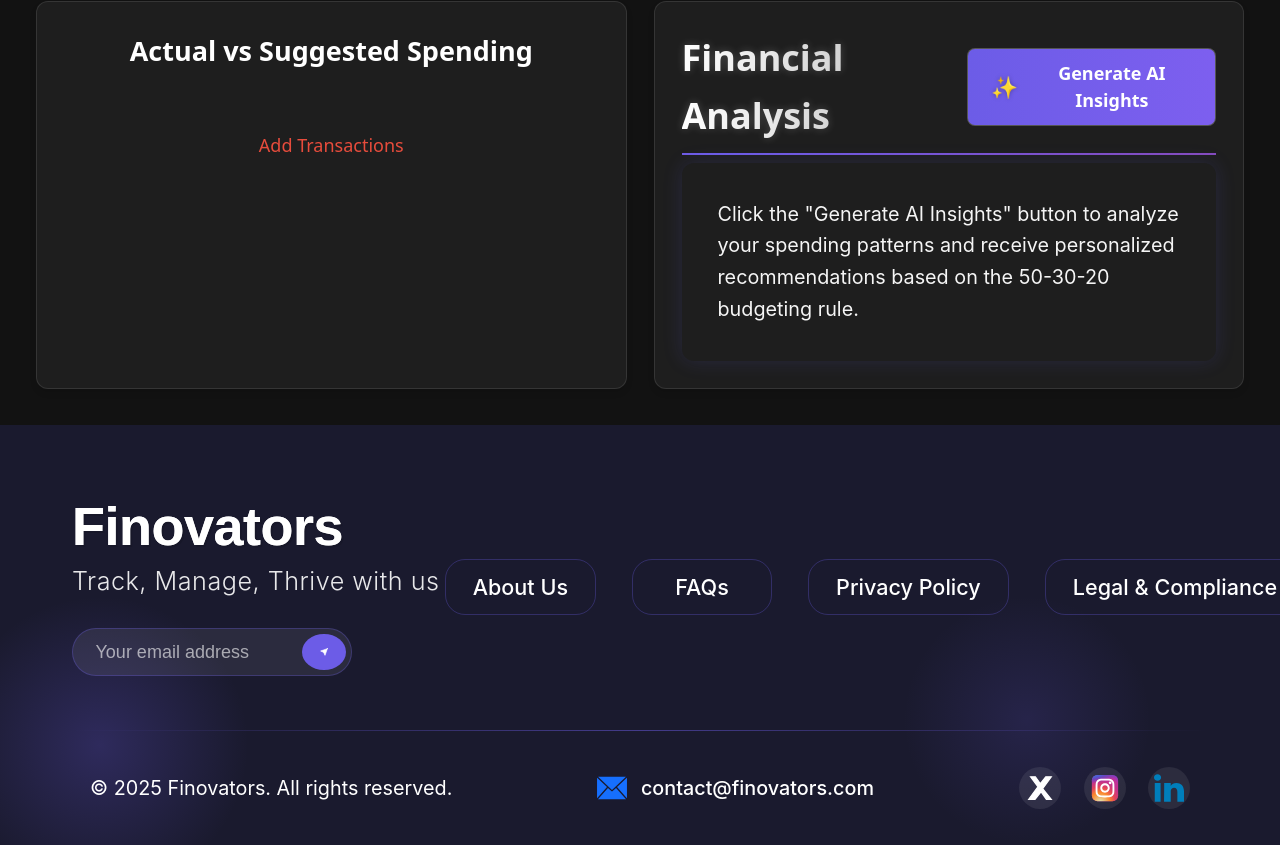
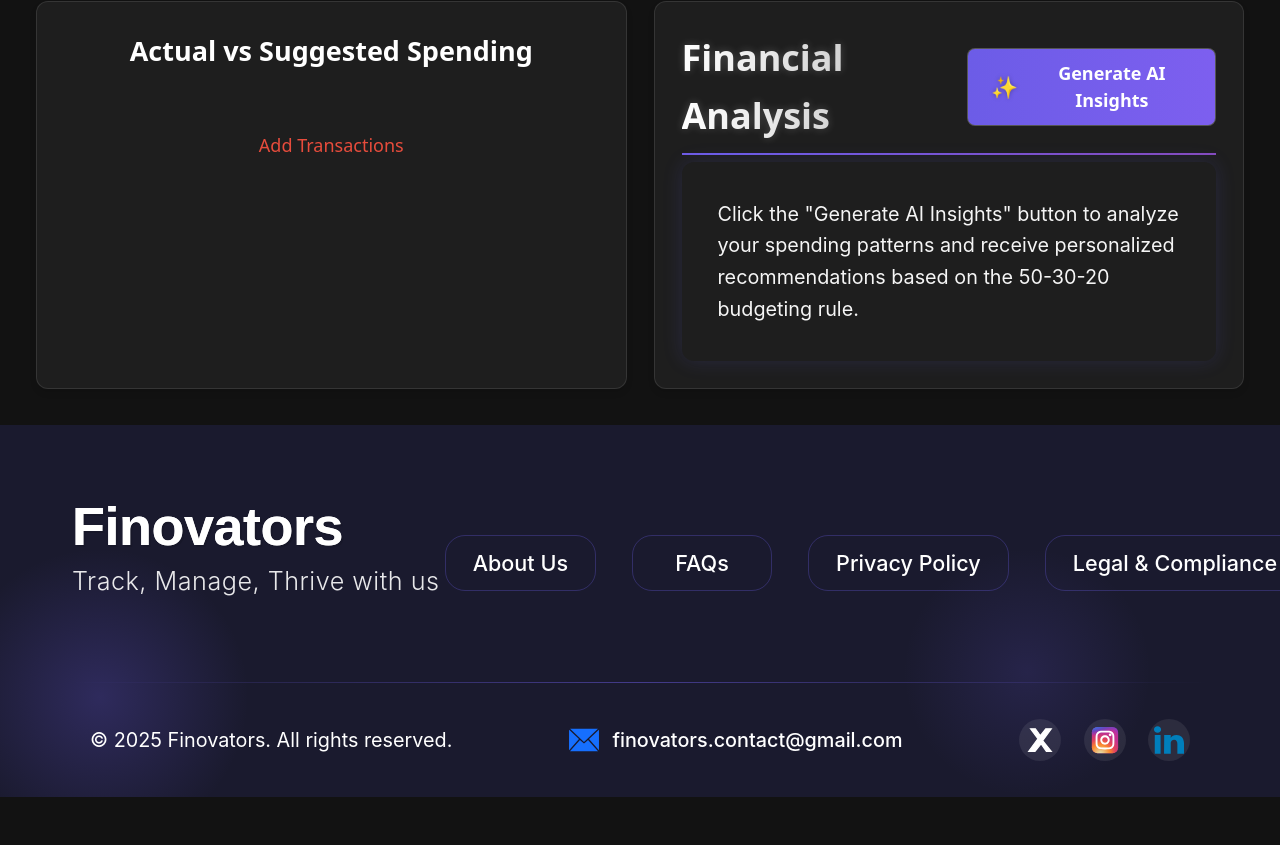
Before and after one commit to linabaly/Financial-Budgeting-App, a React (Vite) app in the folder frontend/: page /insights in a window 1280 px wide. Shown: the part 893-1738 px from the top of the page. After the commit the page ends 1690 px from the top, so only its background shows below. Built offline with nearby package versions, Linux system fonts and the light colour scheme.

Commit message:
Remove newsletter subscription functionality and update contact emails in Footer component

```diff
--- a/frontend/src/Dashboard/components/Footer.css
+++ b/frontend/src/Dashboard/components/Footer.css
@@ -1,7 +1,7 @@
 /**
  * Footer Component Styling
  *
- * Defines styles for the site footer, newsletter form, modals, and responsive layouts.
+ * Defines styles for the site footer, modals, and responsive layouts.
  * Includes animations, theme variations, and interactive elements.
  */
 
@@ -25,75 +25,6 @@
 @keyframes slideUp {
   from { opacity: 0; transform: translateY(50px); }
   to { opacity: 1; transform: translateY(0); }
-}
-
-/* Newsletter signup form */
-.newsletter-signup {
-  margin-top: 1rem;
-}
-
-.newsletter-form {
-  display: flex;
-  position: relative;
-  height: 48px;
-  width: 280px;
-}
-
-.newsletter-form input {
-  flex: 1;
-  padding: 0.8rem 1.25rem;
-  padding-right: 4rem;
-  background-color: rgba(255, 255, 255, 0.08);
-  border: 1px solid rgba(108, 92, 231, 0.3);
-  border-radius: 24px;
-  color: #fff;
-  font-size: 1rem;
-  transition: all 0.3s ease;
-}
-
-.newsletter-form input:focus {
-  outline: none;
-  background-color: rgba(255, 255, 255, 0.12);
-  border-color: #6c5ce7;
-  box-shadow: 0 0 0 3px rgba(108, 92, 231, 0.2);
-}
-
-.newsletter-form input::placeholder {
-  color: rgba(255, 255, 255, 0.6);
-}
-
-.subscribe-btn {
-  position: absolute;
-  right: 6px;
-  top: 6px;
-  bottom: 6px;
-  width: 44px;
-  display: flex;
-  align-items: center;
-  justify-content: center;
-  background: #6c5ce7;
-  border: none;
-  border-radius: 50%;
-  color: white;
-  cursor: pointer;
-  transition: all 0.3s ease;
-}
-
-.subscribe-btn:hover {
-  transform: scale(1.05);
-  box-shadow: 0 0 15px rgba(108, 92, 231, 0.4);
-}
-
-.subscribe-success {
-  display: flex;
-  align-items: center;
-  gap: 0.75rem;
-  background-color: rgba(108, 92, 231, 0.15);
-  padding: 0.8rem 1.25rem;
-  border-radius: 24px;
-  color: #ffffff;
-  font-weight: 500;
-  width: 280px;
 }
 
 /* Main footer container */
@@ -445,7 +376,6 @@
   font-size: 1.2rem;
 }
 
-/* Theme overrides */
 .footer,
 .footer * {
   color: #ffffff !important;
@@ -516,10 +446,6 @@
   .footer-branding {
     flex: 0 0 100%;
     margin-bottom: 1rem;
-  }
-
-  .newsletter-signup {
-    margin: 1rem auto;
   }
 
   .footer-nav {
--- a/frontend/src/Dashboard/components/Footer.tsx
+++ b/frontend/src/Dashboard/components/Footer.tsx
@@ -18,17 +18,6 @@ const Footer: React.FC = () => {
    * null means no modal is open
    */
   const [showModal, setShowModal] = useState<string | null>(null);
-
-  /**
-   * Track the email input for the newsletter subscription form
-   */
-  const [emailInput, setEmailInput] = useState('');
-
-  /**
-   * Track whether the user has successfully subscribed to the newsletter
-   * Controls display of success message
-   */
-  const [subscribed, setSubscribed] = useState(false);
 
   /**
    * Track which accordion item is expanded in the FAQs modal
@@ -52,22 +41,6 @@ const Footer: React.FC = () => {
    */
   const closeModal = () => {
     setShowModal(null);
-  };
-
-  /**
-   * Handles newsletter subscription form submission
-   * Validates email format and shows a temporary success message
-   * @param e - Form submission event
-   */
-  const handleSubscribe = (e: React.FormEvent) => {
-    e.preventDefault();
-    // Basic email validation (contains @ and .)
-    if (emailInput.includes('@') && emailInput.includes('.')) {
-      setSubscribed(true);
-      setEmailInput('');
-      // Reset success message after 3 seconds
-      setTimeout(() => setSubscribed(false), 3000);
-    }
   };
 
   /**
@@ -268,7 +241,7 @@ const Footer: React.FC = () => {
                     <li>Withdrawing consent when processing is based on consent</li>
                     <li>Opting out of certain data sharing practices</li>
                   </ul>
-                  <p>To exercise these rights, please contact us at <a href="mailto:privacy@finovators.com">privacy@finovators.com</a> or visit the Privacy Settings section in your account. We will respond to all legitimate requests within 30 days.</p>
+                  <p>To exercise these rights, please contact us at <a href="mailto:finovators.contact@gmail.com">finovators.contact@gmail.com</a> or visit the Privacy Settings section in your account. We will respond to all legitimate requests within 30 days.</p>
                 </div>
 
                 <div className="policy-section">
@@ -288,7 +261,7 @@ const Footer: React.FC = () => {
 
                 <div className="policy-section">
                   <h3>Contact Us</h3>
-                  <p>If you have any questions or concerns about this Privacy Policy or our data practices, please contact our Data Protection Officer at <a href="mailto:privacy@finovators.com">privacy@finovators.com</a> or by mail at Finovators Privacy Office, 100 Financial Plaza, Suite 500, San Francisco, CA 94103.</p>
+                  <p>If you have any questions or concerns about this Privacy Policy or our data practices, please contact us at <a href="mailto:finovators.contact@gmail.com">finovators.contact@gmail.com</a>.</p>
                 </div>
               </div>
             )}
@@ -361,14 +334,14 @@ const Footer: React.FC = () => {
 
                 <div className="policy-section">
                   <h3>Dispute Resolution</h3>
-                  <p>In the event of any dispute arising from or relating to our services, we encourage users to first contact our customer support team at <a href="mailto:support@finovators.com">support@finovators.com</a> to seek a resolution.</p>
+                  <p>In the event of any dispute arising from or relating to our services, we encourage users to first contact our customer support team at <a href="mailto:finovators.contact@gmail.com">finovators.contact@gmail.com</a> to seek a resolution.</p>
                   <p>If the matter cannot be resolved directly, depending on the nature of the dispute and your location, resolution may proceed through arbitration, small claims court, or other legal channels as specified in our Terms of Service.</p>
                   <p>Any legal proceedings arising from the use of our services shall be governed by and construed in accordance with the laws of the State of California, without giving effect to any choice of law or conflict of law provisions.</p>
                 </div>
 
                 <div className="policy-section">
                   <h3>Contact Information</h3>
-                  <p>For legal inquiries or compliance questions, please contact our legal department at <a href="mailto:legal@finovators.com">legal@finovators.com</a>.</p>
+                  <p>For legal inquiries or compliance questions, please contact us at <a href="mailto:finovators.contact@gmail.com">finovators.contact@gmail.com</a>.</p>
 
                   <p>For official notices, correspondence, or legal documents, please send mail to:</p>
                   <address className="legal-address">
@@ -378,7 +351,7 @@ const Footer: React.FC = () => {
                     United States
                   </address>
 
-                  <p>Our Compliance Officer can be reached directly at <a href="mailto:compliance@finovators.com">compliance@finovators.com</a> or by phone at +1 (800) 123-4567 ext. 2240 during business hours (Monday-Friday, 9am-5pm PT).</p>
+                  <p>To reach our Compliance Officer contact us at <a href="mailto:finovators.contact@gmail.com">finovatorshq@gmail.com</a> during business hours (Monday–Friday, 9am–5pm PT).</p>
                 </div>
               </div>
             )}
@@ -396,37 +369,6 @@ const Footer: React.FC = () => {
               <div className="footer-logo">
                 <h1 className="logo-text">Finovators</h1>
                 <div className="logo-tagline">Track, Manage, Thrive with us</div>
-              </div>
-
-              {/* Newsletter signup form or success message */}
-              <div className="newsletter-signup">
-                {subscribed ? (
-                  // Success message shown after subscription
-                  <div className="subscribe-success">
-                    <svg xmlns="http://www.w3.org/2000/svg" width="20" height="20" viewBox="0 0 24 24" fill="none" stroke="currentColor" strokeWidth="2" strokeLinecap="round" strokeLinejoin="round">
-                      <path d="M22 11.08V12a10 10 0 1 1-5.93-9.14"></path>
-                      <polyline points="22 4 12 14.01 9 11.01"></polyline>
-                    </svg>
-                    <span>Thank you for subscribing!</span>
-                  </div>
-                ) : (
-                  // Newsletter subscription form
-                  <form className="newsletter-form" onSubmit={handleSubscribe}>
-                    <input
-                      type="email"
-                      placeholder="Your email address"
-                      value={emailInput}
-                      onChange={(e) => setEmailInput(e.target.value)}
-                      required
-                    />
-                    <button type="submit" className="subscribe-btn">
-                      <svg xmlns="http://www.w3.org/2000/svg" width="28" height="28" viewBox="0 0 24 24" fill="none" stroke="currentColor" strokeWidth="2" strokeLinecap="round" strokeLinejoin="round">
-                        <line x1="22" y1="2" x2="11" y2="13"></line>
-                        <polygon points="22 2 15 22 11 13 2 9 22 2"></polygon>
-                      </svg>
-                    </button>
-                  </form>
-                )}
               </div>
             </div>
 
@@ -457,8 +399,8 @@ const Footer: React.FC = () => {
       alt="Email"
       className="contact-icon"
     />
-    <a href="mailto:contact@finovators.com" className="contact-link">
-      contact@finovators.com
+    <a href="mailto:finovators.contact@gmail.com" className="contact-link">
+    finovators.contact@gmail.com
     </a>
   </div>
 </div>
@@ -467,7 +409,7 @@ const Footer: React.FC = () => {
             <div className="social-links">
             <div className="social-links">
             <a
-  href="https://twitter.com"
+  href="https://x.com/TheFinovators"
   target="_blank"
   rel="noopener noreferrer"
   className="social-link"
@@ -483,10 +425,10 @@ const Footer: React.FC = () => {
   </svg>
 </a>
 
-  <a href="https://instagram.com" target="_blank" rel="noopener noreferrer" className="social-link">
+  <a href="https://www.instagram.com/the_finovators/" target="_blank" rel="noopener noreferrer" className="social-link">
     <img src="/icons/instagram-icon.svg" alt="Instagram" className="social-icon" />
   </a>
-  <a href="https://linkedin.com" target="_blank" rel="noopener noreferrer" className="social-link">
+  <a href="https://www.linkedin.com/in/finovators/" target="_blank" rel="noopener noreferrer" className="social-link">
     <img src="/icons/linkedin-icon.svg" alt="LinkedIn" className="social-icon" />
   </a>
 </div>
--- a/frontend/src/Login/LoginPage.tsx
+++ b/frontend/src/Login/LoginPage.tsx
@@ -249,7 +249,7 @@ export default function LoginPage() {
                 Password
               </label>
               <a
-                href="mailto:contact@finovators.com?subject=Password%20Help&body=Hi%20Finovators%20Team,%0D%0A%0D%0AI%20need%20help%20resetting%20my%20password.%20My%20account%20email%20is:%20[insert%20your%20email%20here].%0D%0A%0D%0AThank%20you!"
+                href="mailto:finovators.contact@gmail.com?subject=Password%20Help&body=Hi%20Finovators%20Team,%0D%0A%0D%0AI%20need%20help%20resetting%20my%20password.%20My%20account%20email%20is:%20[insert%20your%20email%20here].%0D%0A%0D%0AThank%20you!"
                 className="forgot-link"
                 aria-label="Email support for password help"
               >
```
